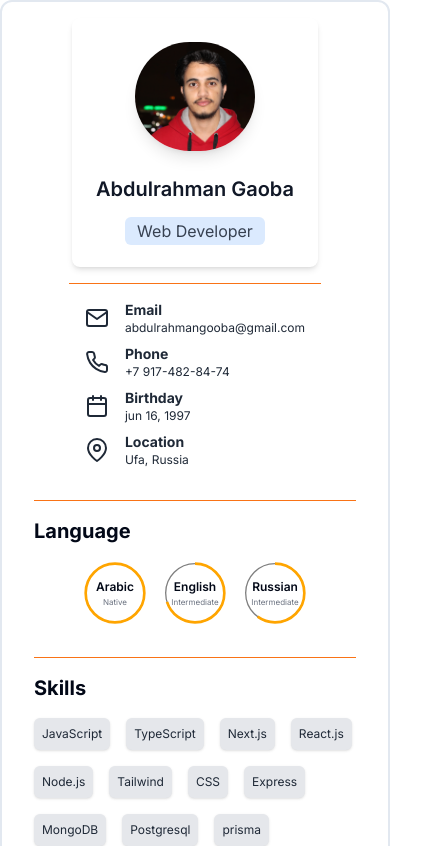
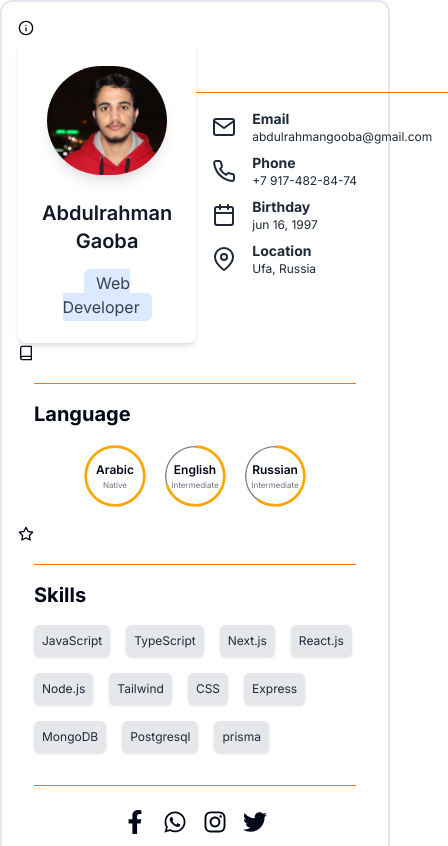
Before and after one commit to A-Gaoba/Myportfolio, a Next.js app: page / in a window 390 px wide. Shown: the top 846 px of the page, 448 px wide, since content can reach past the window. Built offline with nearby package versions, Linux system fonts and the light colour scheme.

Commit message:
portfolio component almost done

```diff
--- a/src/components/[sidebar]/Information.tsx
+++ b/src/components/[sidebar]/Information.tsx
@@ -14,7 +14,7 @@ function Information() {
   ];
 
   return (
-    <section className="flex flex-col gap-4 justify-center items-center">
+    <section className="flex md:flex-col md:gap-4 md:justify-center justify-evenly items-center">
       <div className='max-w-sm flex flex-col gap-6 bg-white dark:bg-gray-900 p-6 rounded-lg shadow-md'>
         <div className='self-center'>
           <Image src={img} alt="Profile Picture" width={120} height={120} className='rounded-full shadow-lg' objectFit='cover' quality={100} />
--- a/src/components/[sidebar]/Sidebar.tsx
+++ b/src/components/[sidebar]/Sidebar.tsx
@@ -1,16 +1,54 @@
+"use client"
 
-import React from 'react';
+import React, { useState, useEffect } from 'react';
 import Information from './Information';
 import Skills from './Skills';
 import Language from './Language';
-
+import { FiInfo, FiBook, FiStar } from 'react-icons/fi';
 
 const Sidebar = () => {
+  // Initial states are always true for rendering without conditions
+  const [showInformation, setShowInformation] = useState(true);
+  const [showSkills, setShowSkills] = useState(true);
+  const [showLanguage, setShowLanguage] = useState(true);
+  // State to manage if it's a medium screen or not
+  const [isMediumScreen, setIsMediumScreen] = useState(false);
+
+  // Adjust to screen size dynamically
+  useEffect(() => {
+    const checkScreenSize = () => {
+      setIsMediumScreen(window.innerWidth <= 768);
+    };
+
+    // Check screen size initially and on every window resize
+    checkScreenSize();
+    window.addEventListener('resize', checkScreenSize);
+
+    // Cleanup listener on component unmount
+    return () => window.removeEventListener('resize', checkScreenSize);
+  }, []);
+
+  // Toggle visibility only if on medium screen
+  const toggleInformation = () => isMediumScreen && setShowInformation(!showInformation);
+  const toggleSkills = () => isMediumScreen && setShowSkills(!showSkills);
+  const toggleLanguage = () => isMediumScreen && setShowLanguage(!showLanguage);
+
   return (
-    <div className="w-full xl:w-1/3 p-4 border-2 rounded-xl ">
-      <Information />
-      <Language />
-      <Skills />
+    <div className="w-full xl:w-1/3 p-4 border-2 rounded-xl">
+      <button onClick={toggleInformation} className="icon-button">
+        <FiInfo /> {/* Conditional Toggle for Information */}
+      </button>
+      {showInformation && <Information />}
+
+      <button onClick={toggleLanguage} className="icon-button">
+        <FiBook /> {/* Conditional Toggle for Language */}
+      </button>
+      {showLanguage && <Language />}
+
+      <button onClick={toggleSkills} className="icon-button">
+        <FiStar /> {/* Conditional Toggle for Skills */}
+      </button>
+      {showSkills && <Skills />}
     </div>
   );
 };
```
